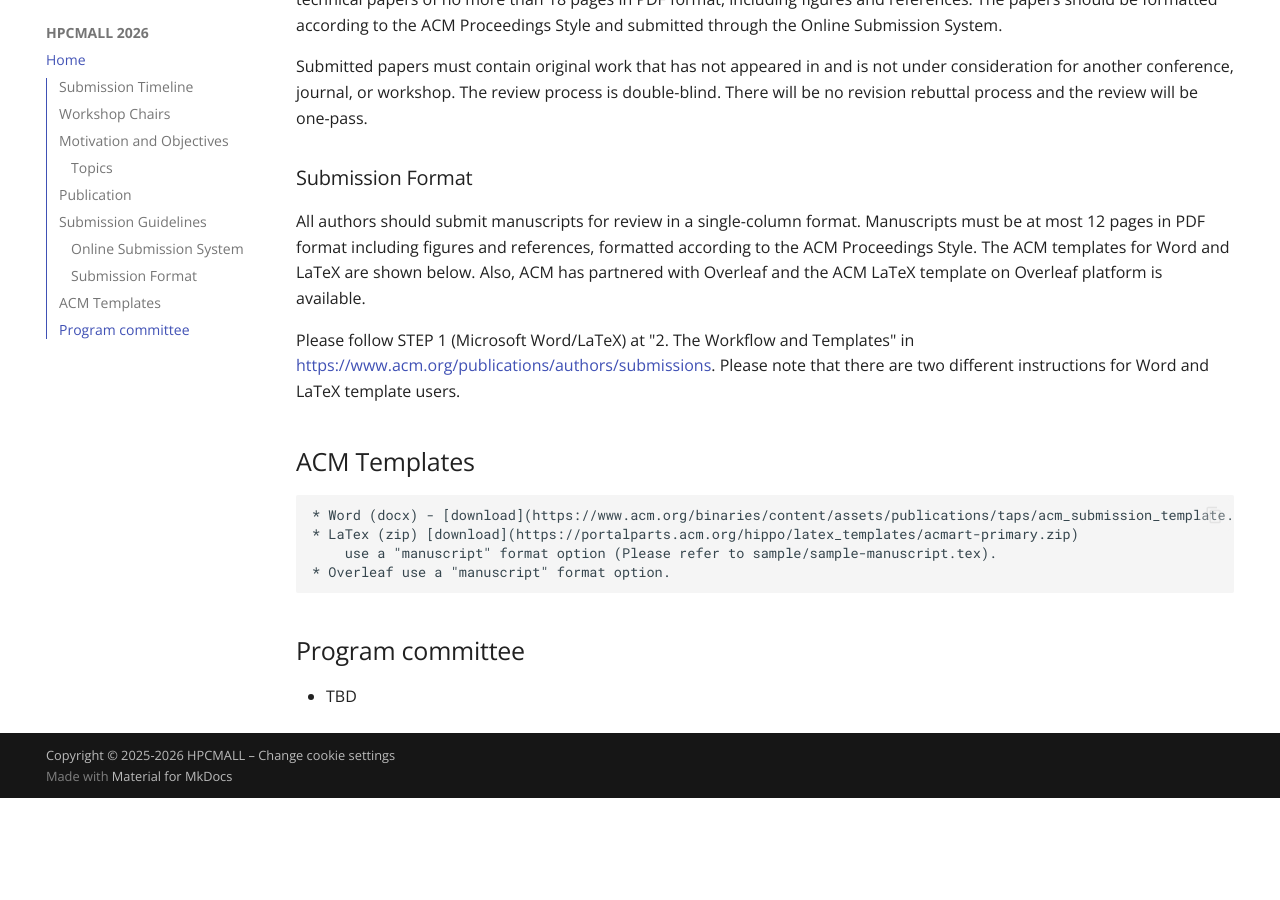
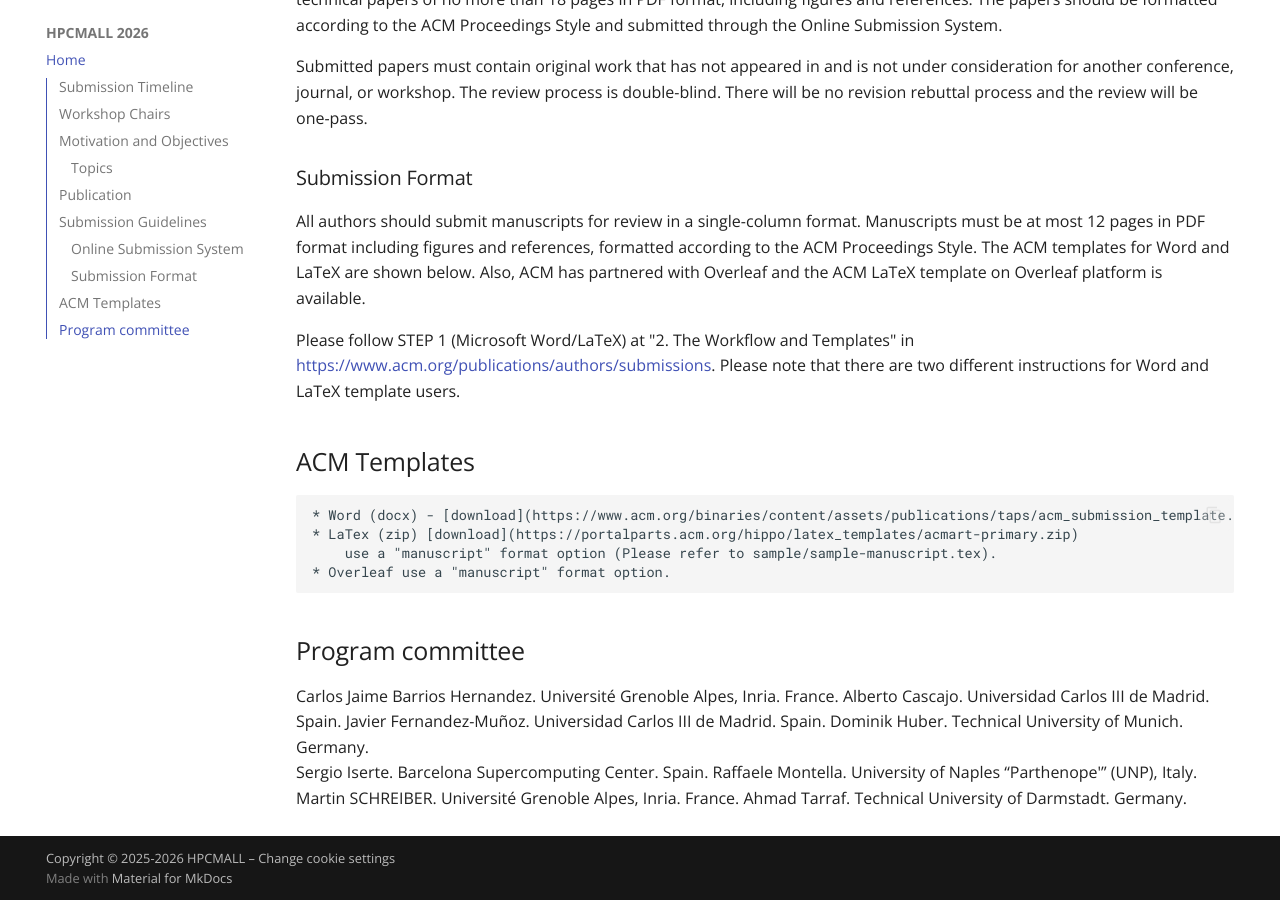
Before and after one commit to CoCo-ARCOS/HPCMALL2026, an MkDocs documentation site: the page built from docs/index.md, in a window 1280 px wide and 900 px high, scrolled down 2515 px. Built offline with MkDocs 1.6.1 and Material for MkDocs 9.7.7, drawn with Linux system fonts in a browser that asks for light colours; before the commit the page ends 3313 px from its top, so only the background shows below that.

Commit message:
Update index.md

```diff
--- a/docs/index.md
+++ b/docs/index.md
@@ -79,4 +79,11 @@ Please follow STEP 1 (Microsoft Word/LaTeX) at "2. The Workflow and Templates" i
 
 ## Program committee
 
-* TBD
+Carlos Jaime Barrios Hernandez. Université Grenoble Alpes, Inria. France.
+Alberto Cascajo. Universidad Carlos III de Madrid. Spain.
+Javier Fernandez-Muñoz. Universidad Carlos III de Madrid. Spain.
+Dominik Huber. Technical University of Munich. Germany.
+Sergio Iserte. Barcelona Supercomputing Center. Spain.
+Raffaele Montella. University of Naples “Parthenope'” (UNP), Italy.
+Martin SCHREIBER. Université Grenoble Alpes, Inria. France.
+Ahmad Tarraf.  Technical University of Darmstadt. Germany.
```
